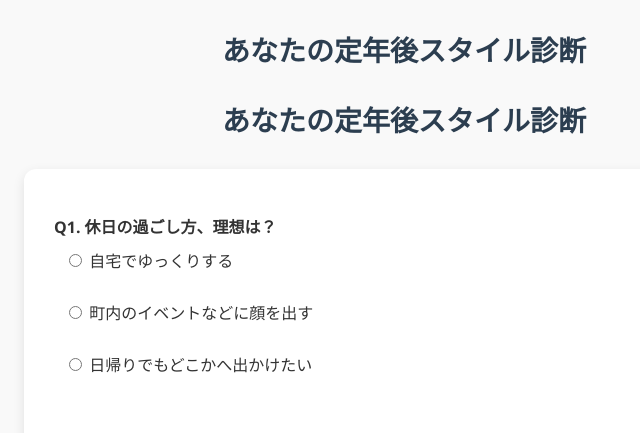
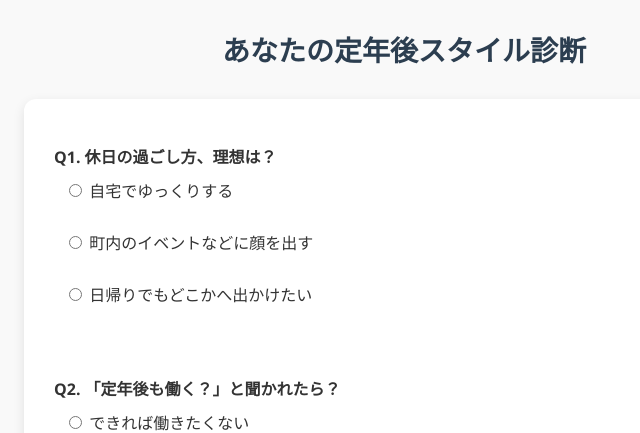
Before and after one commit to akt8811/retirement-style-check, a Flask app: page / in a window 1280 px wide. Shown: the part 546-979 px from the top of the page, without its empty margins (236-876 px from the left). Run offline with Flask 3, Linux system fonts and the light colour scheme.

Commit message:
Update index.html

```diff
--- a/templates/index.html
+++ b/templates/index.html
@@ -12,7 +12,6 @@
 
     <h1>あなたの定年後スタイル診断</h1>
 
-    <h1>あなたの定年後スタイル診断</h1>
     <form action="/result" method="post">
 
         <p><strong>Q1. 休日の過ごし方、理想は？</strong></p>
```
